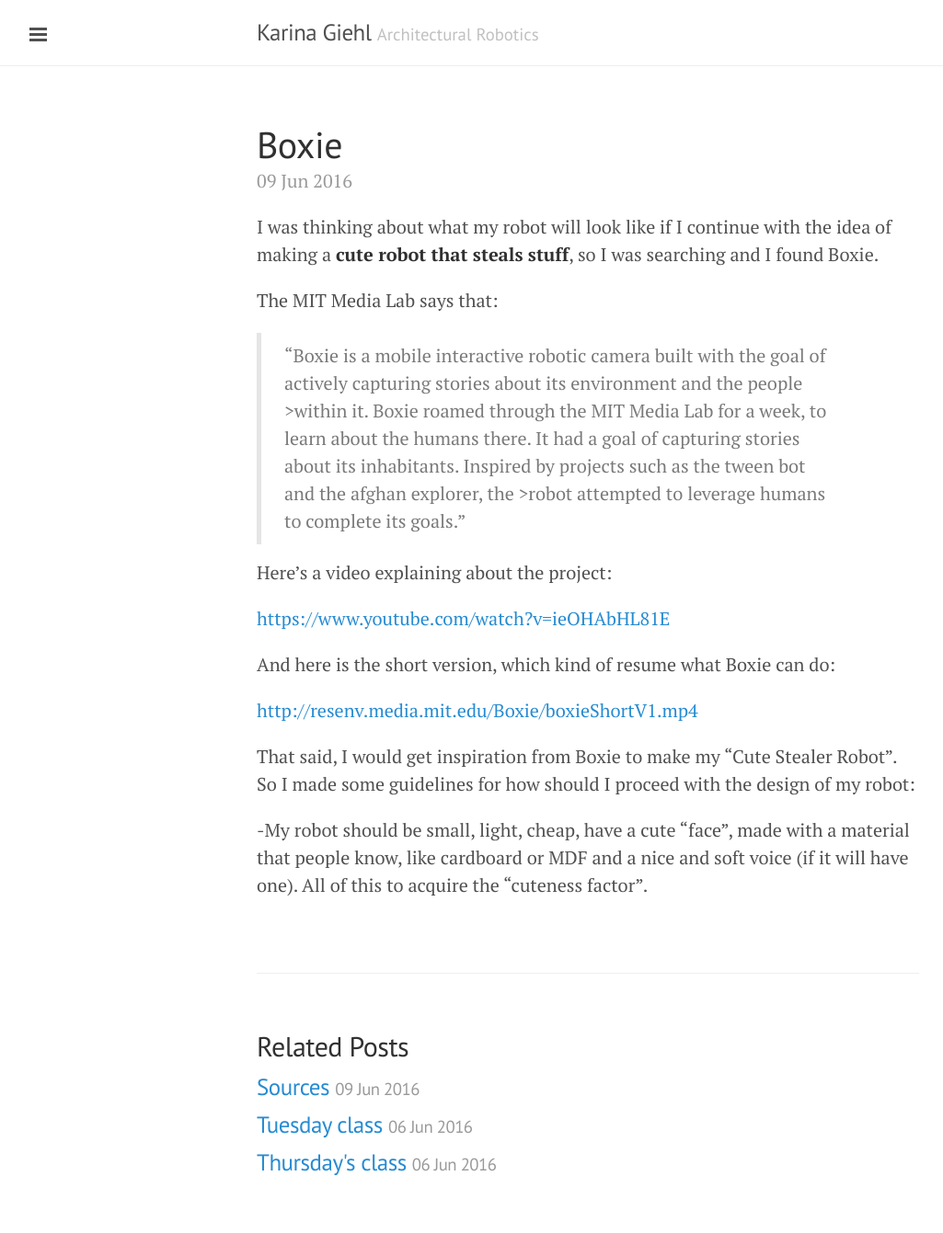
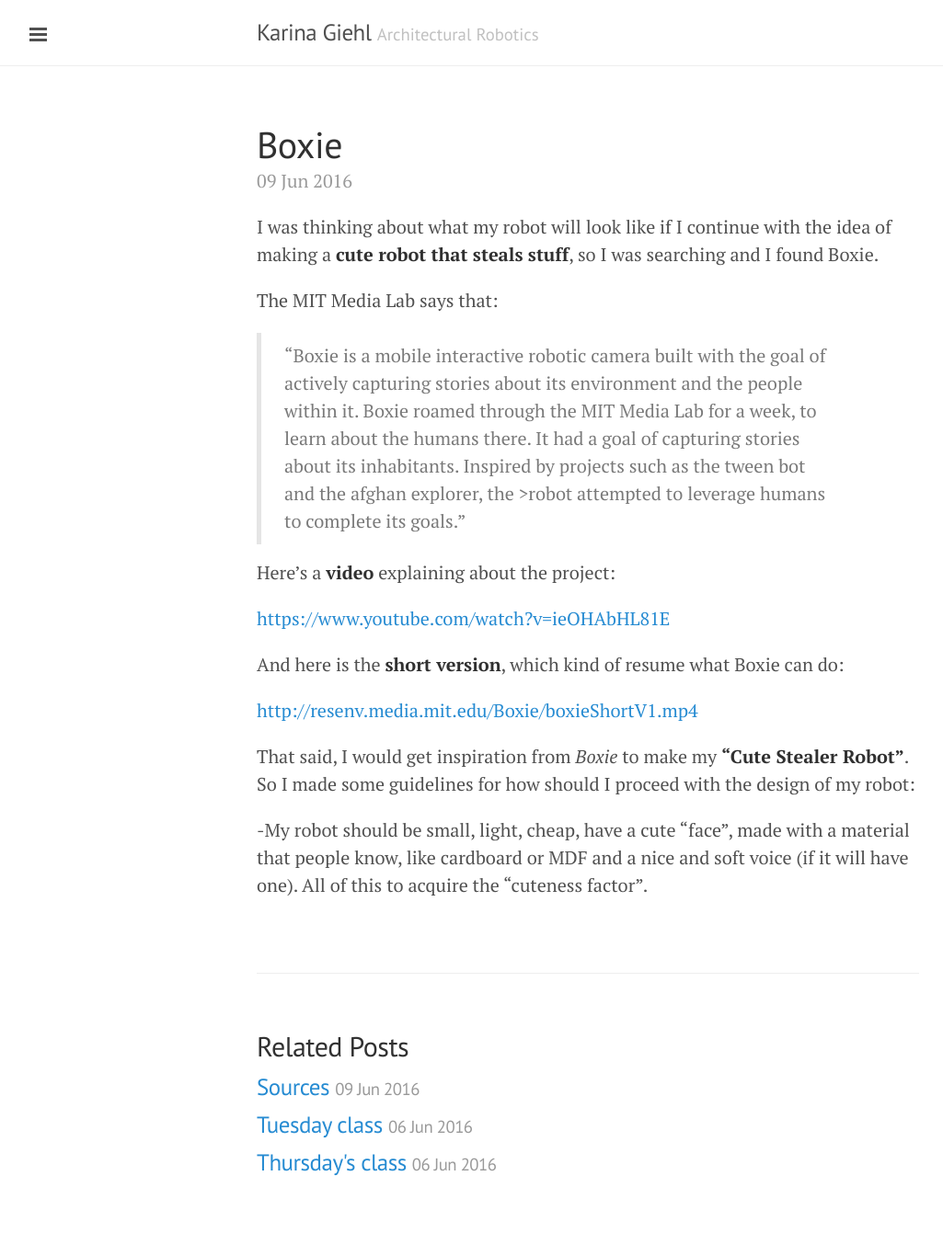
Before and after one commit to karinagiehl/karinagiehl.github.io, a Jekyll site: the page built from _posts/2016-06-09-boxie.markdown, in a window 1280 px wide. Shown: the whole page at 92% size, without its empty margins (1-1026 px from the left). Built offline with Jekyll 4.4.1, drawn with Linux system fonts in a browser that asks for light colours.

```diff
--- a/_posts/2016-06-09-boxie.markdown
+++ b/_posts/2016-06-09-boxie.markdown
@@ -7,18 +7,18 @@ I was thinking about what my robot will look like if I continue with the idea of
 
 The MIT Media Lab says that:
 
->"Boxie is a mobile interactive robotic camera built with the goal of actively capturing stories about its environment and the people >within it.
+>"Boxie is a mobile interactive robotic camera built with the goal of actively capturing stories about its environment and the people within it.
 >Boxie roamed through the MIT Media Lab for a week, to learn about the humans there.
 >It had a goal of capturing stories about its inhabitants. Inspired by projects such as the tween bot and the afghan explorer, the >robot attempted to leverage humans to complete its goals."
 
-Here's a video explaining about the project:
+Here's a **video** explaining about the project:
 
 <a href="https://www.youtube.com/watch?v=ieOHAbHL81E">https://www.youtube.com/watch?v=ieOHAbHL81E</a>
 
-And here is the short version, which kind of resume what Boxie can do:
+And here is the **short version**, which kind of resume what Boxie can do:
 
 <a href="http://resenv.media.mit.edu/Boxie/boxieShortV1.mp4">http://resenv.media.mit.edu/Boxie/boxieShortV1.mp4</a>
 
-That said, I would get inspiration from Boxie to make my "Cute Stealer Robot". So I made some guidelines for how should I proceed with the design of my robot:
+That said, I would get inspiration from *Boxie* to make my **"Cute Stealer Robot"**. So I made some guidelines for how should I proceed with the design of my robot:
 
 -My robot should be small, light, cheap, have a cute "face", made with a material that people know, like cardboard or MDF and a nice and soft voice (if it will have one). All of this to acquire the "cuteness factor".
```
